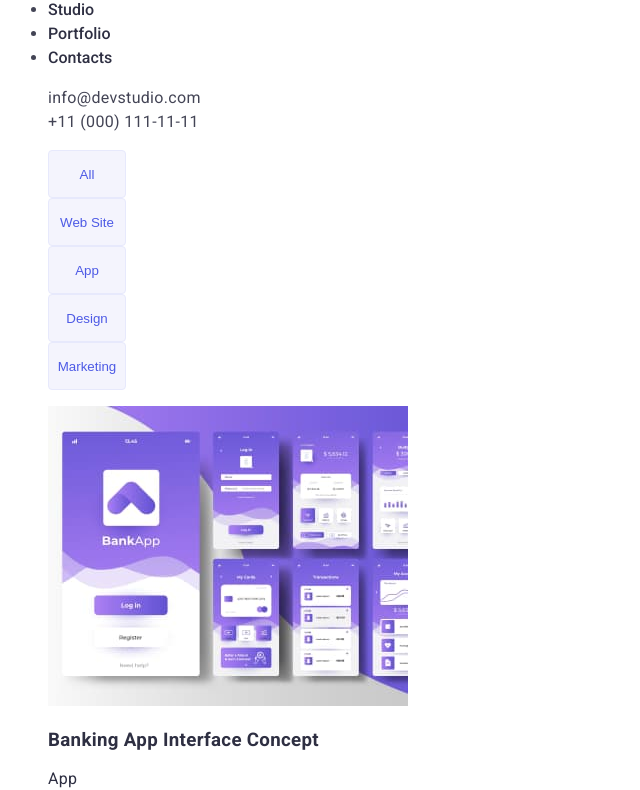
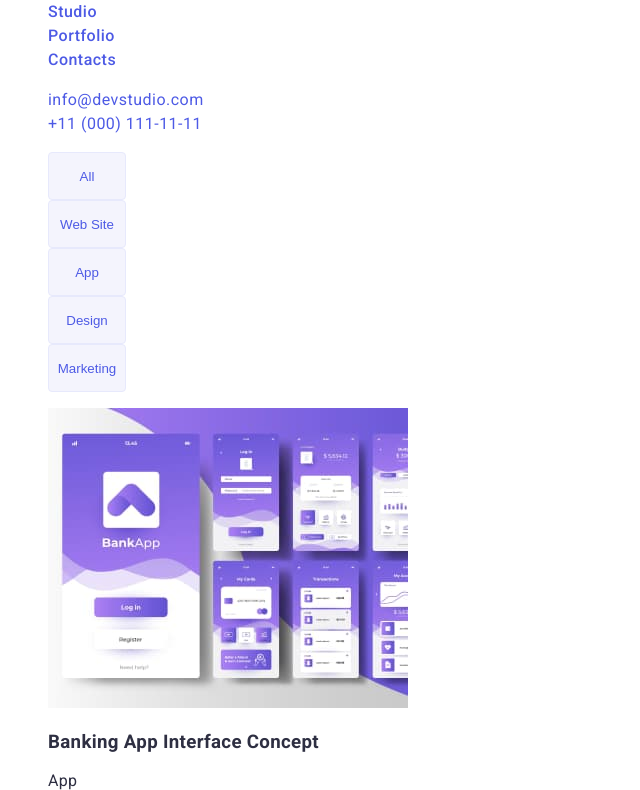
Before and after one commit to olehpetrovasyliev/goit-markup-hw-02, a plain HTML site: page portfolio.html in a window 1280 px wide. Shown: the part 45-835 px from the top of the page, without its empty margins (0-640 px from the left). Drawn offline with Linux system fonts and the light colour scheme.

Commit message:
footer+header folio

```diff
--- a/portfolio.html
+++ b/portfolio.html
@@ -16,30 +16,32 @@
   <body>
     <header>
       <nav>
-        <a href="./index.html" class="logo-web link"
+        <a href="./index.html" class="logo link"
           >Web<span class="logo-studio-header">Studio</span></a
         >
-        <ul class="menu-items">
+        <ul class="menu-items list">
           <li>
-            <a class="menu-item" href="./index.html">Studio</a>
+            <a class="menu-item link" href="./index.html">Studio</a>
           </li>
           <li>
-            <a class="menu-item" href="./portfolio.html">Portfolio</a>
+            <a class="menu-item link" href="./portfolio.html">Portfolio</a>
           </li>
           <li>
-            <a class="menu-item" href="">Contacts</a>
+            <a class="menu-item link" href="">Contacts</a>
           </li>
         </ul>
       </nav>
-      <address>
+      <address class="contacts-list">
         <ul class="contacts list">
-          <li>
-            <a href="mailto:info@devstudio.com" class="contact"
+          <li class="contact link">
+            <a href="mailto:info@devstudio.com" class="contact link"
               >info@devstudio.com</a
             >
           </li>
-          <li>
-            <a href="tel:+110001111111" class="contact">+11 (000) 111-11-11</a>
+          <li class="contact link">
+            <a href="tel:+110001111111" class="contact link"
+              >+11 (000) 111-11-11</a
+            >
           </li>
         </ul>
       </address>
@@ -156,7 +158,7 @@
       </section>
     </main>
     <footer class="footer">
-      <a href="./index.html" class="logo-web link"
+      <a href="./index.html" class="logo link"
         >Web<span class="logo-studio-footer">Studio</span></a
       >
       <p>
```
